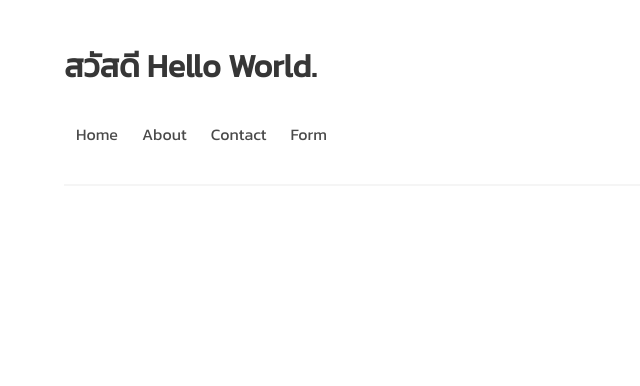
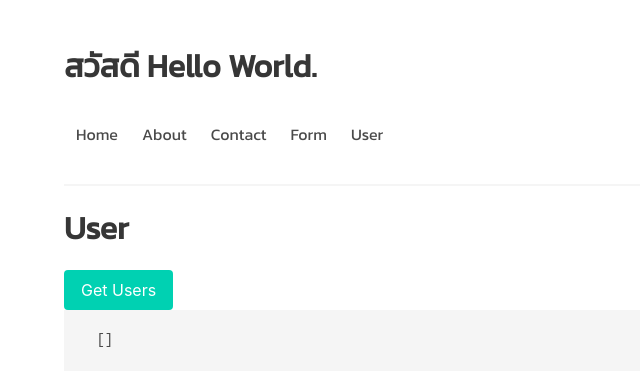
Before and after one commit to TarTangtrakul/workshop, a React (Create React App) app: page /user in a window 1280 px wide. Shown: the top 386 px of the page, without its empty margins (0-640 px from the left). Built offline with nearby package versions, Linux system fonts and the light colour scheme.

Commit message:
update day 2/1

```diff
--- a/package.json
+++ b/package.json
@@ -3,6 +3,7 @@
   "version": "0.1.0",
   "private": true,
   "dependencies": {
+    "axios": "^0.19.0",
     "bulma": "^0.7.5",
     "react": "^16.9.0",
     "react-dom": "^16.9.0",
--- a/src/components/Navbar.jsx
+++ b/src/components/Navbar.jsx
@@ -5,19 +5,18 @@ export default function Navbar() {
     return <div>
         <nav className="navbar">
             <div className="navbar-brand">
-            <Link className="navbar-burger">
-                <span></span>
-                <span></span>
-                <span></span>
-            </Link>
+            <button className="navbar-burger">
+                <span aria-hidden="true" ></span>
+                <span aria-hidden="true"></span>
+                <span aria-hidden="true"></span>
+            </button>
             </div>
             <div className="navbar-menu">
-                <div className="navbar-start">
-                    <Link to="/" className="navbar-item">Home</Link>
-                    <Link to="/about" className="navbar-item">About</Link>
-                    <Link to="/contact" className="navbar-item">Contact</Link>
-                    <Link to="/form" className="navbar-item">Form</Link>
-                </div>
+                <Link to="/" className="navbar-item">Home</Link>
+                <Link to="/about" className="navbar-item">About</Link>
+                <Link to="/contact" className="navbar-item">Contact</Link>
+                <Link to="/form" className="navbar-item">Form</Link>
+                <Link to="/user" className="navbar-item">User</Link>
             </div>
         </nav>
     </div>
--- a/src/components/Routes.jsx
+++ b/src/components/Routes.jsx
@@ -5,6 +5,7 @@ import Home from '../pages/Home'
 import About from '../pages/About'
 import Contact from '../pages/Contact'
 import Form from '../pages/Form'
+import User from '../pages/User'
 
 export default function Routes(){
     return <div>
@@ -13,6 +14,7 @@ export default function Routes(){
             <Route path='/about' component= {About}/>
             <Route path='/contact' component= {Contact}/>
             <Route path='/form' component= {Form}/>
+            <Route path='/user' component= {User}/>
         </Switch>
     </div>
 }
--- /dev/null
+++ b/src/pages/User.jsx
@@ -0,0 +1,32 @@
+import React, {useState} from 'react'
+import Axios from 'axios'
+
+
+const url = 'https://jsonplaceholder.typicode.com/users/'
+
+export default function User() {
+
+    const [users, setUsers] = useState([])
+
+    async function handleClick() {
+
+        //    Axios.get(url)
+        //         .then((res)=>{
+        //             console.log(res.data)
+        //         })
+
+        const res = await Axios.get(url)
+        setUsers(res.data)
+        //console.log(res.data)
+        //console.log('ok')
+    }
+    return <div>
+        <h1 className="title">User</h1>
+        <button className="button is-primary" onClick={handleClick}>Get Users</button>
+        <pre> { JSON.stringify(users) }</pre>
+        { users.map((each) => {
+            return <p key= { each.id } >{ each.name }</p>
+        }) }
+    </div>
+
+}
```
Also changed, not shown: 1 other file (tests, documents, lock files or other folders).
